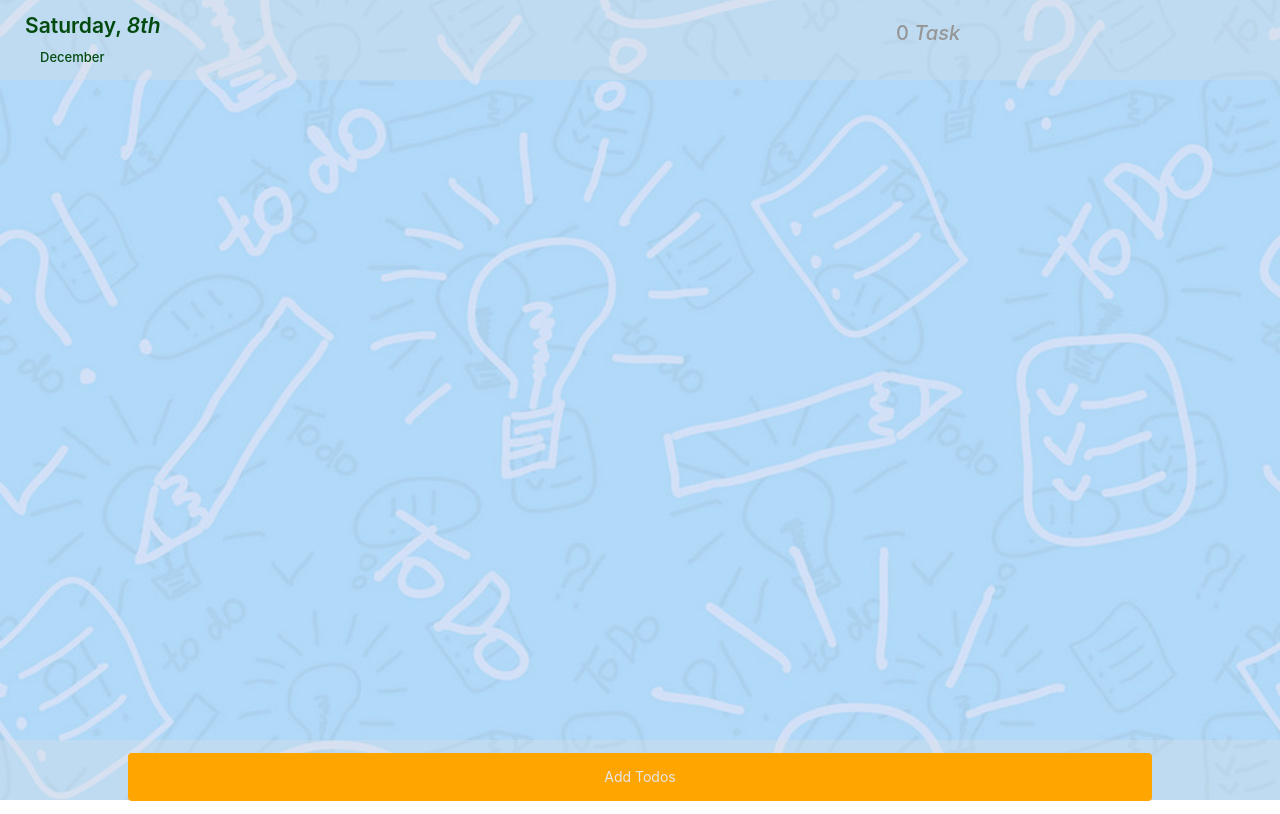
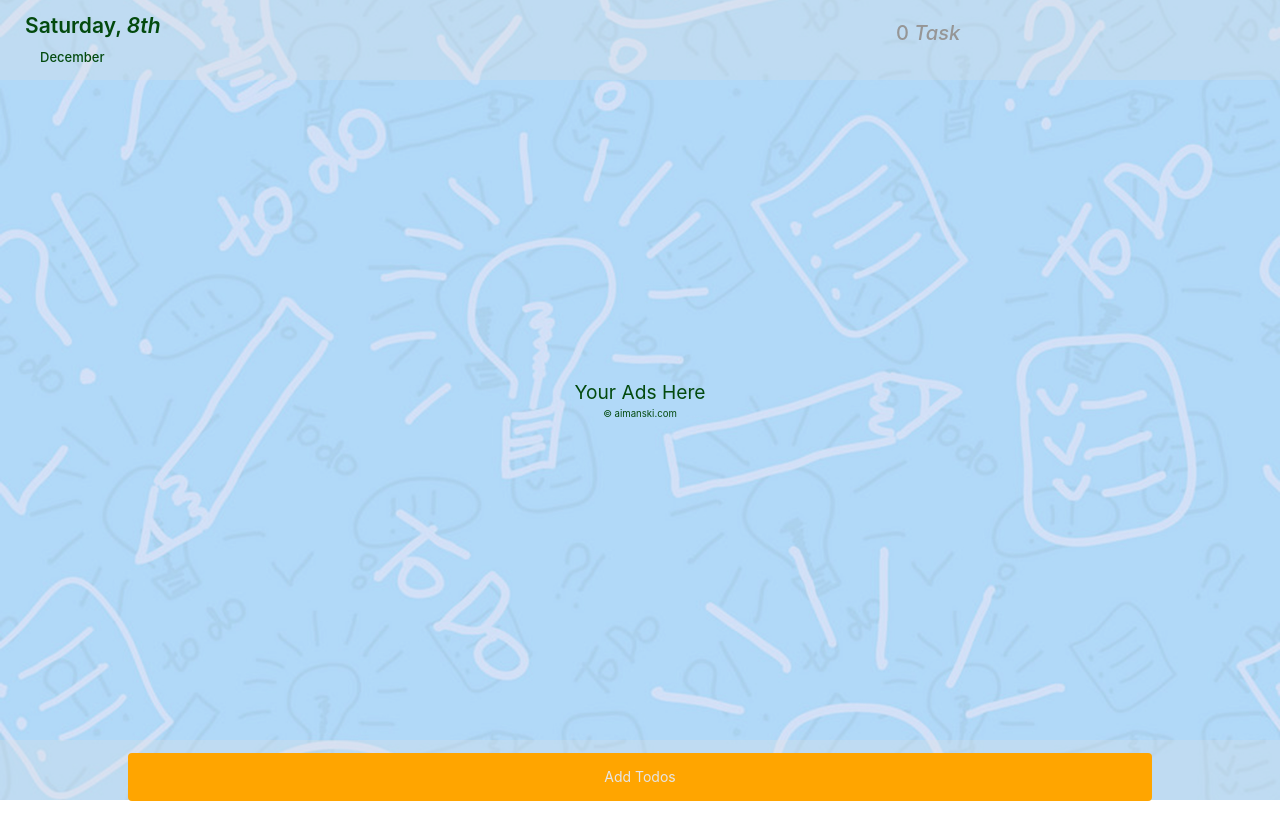
Before and after one commit to LeoEspinoza12/react_project_03, a React (Create React App) app: page / in a window 1280 px wide. Built offline with nearby package versions, Linux system fonts and the light colour scheme.

Commit message:
almost final

```diff
--- a/src/components/Button/Button.css
+++ b/src/components/Button/Button.css
@@ -66,37 +66,37 @@
 .fadeAddBtn-enter {
   opacity: 0.1;
   transform: translateY(100%);
-  transition: all 300ms ease-in
+  transition: all 60ms ease-in
 }
 
 .fadeAddBtn-enter-active {
   opacity: 0.3;
   transform: translateY(50%);
-  transition: all 300ms ease-in
+  transition: all 60ms ease-in
 }
 
 .fadeAddBtn-enter-done {
   opacity: 1;
   transform: translateY(0);
-  transition: all 300ms ease-in
+  transition: all 60ms ease-in
 }
 
 .fadeAddBtn-exit {
   opacity: 1;
   transform: translateY(-20%);
-  transition: all 300ms ease-in
+  transition: all 60ms ease-in
 }
 
 .fadeAddBtn-exit-active {
   opacity: 0.5;
   transform: translateY(50%);
-  transition: all 300ms ease-in
+  transition: all 60ms ease-in
 }
 
 .fadeAddBtn-exit-done {
   opacity: 0.1;
   transform: translateY(100%);
-  transition: all 300ms ease-in
+  transition: all 60ms ease-in
 }
 
 
@@ -106,35 +106,35 @@
 .fadeBtn-enter {
   opacity: 0.1;
   transform: translateY(100%);
-  transition: all 300ms ease-in
+  transition: all 60ms ease-in
 }
 
 .fadeBtn-enter-active {
   opacity: 0.3;
   transform: translateY(95%);
-  transition: all 300ms ease-in
+  transition: all 60ms ease-in
 }
 
 .fadeBtn-enter-done {
   opacity: 1;
   transform: translateY(50);
-  transition: all 300ms ease-in
+  transition: all 60ms ease-in
 }
 
 .fadeBtn-exit {
   opacity: 1;
   transform: translateY(-50%);
-  transition: all 300ms ease-in
+  transition: all 60ms ease-in
 }
 
 .fadeBtn-exit-active {
   opacity: 0.5;
   transform: translateY(50%);
-  transition: all 300ms ease-in
+  transition: all 60ms ease-in
 }
 
 .fadeBtn-exit-done {
   opacity: 0.1;
   transform: translateY(100%);
-  transition: all 300ms ease-in
+  transition: all 60ms ease-in
 }
--- a/src/components/Button/Button.js
+++ b/src/components/Button/Button.js
@@ -12,7 +12,7 @@ const Button = (props) => {
 
       <CSSTransition
         in={props.btnInitialState}
-        timeout={300}
+        timeout={60}
         mountOnEnter
         unmountOnExit
         classNames='fadeBtn'
@@ -29,7 +29,7 @@ const Button = (props) => {
 
       <CSSTransition
         in={props.btnState}
-        timeout={300}
+        timeout={60}
         mountOnEnter
         unmountOnExit
         onExited={()=>props.changeOtherBtnState('btnInitialState')}
--- a/src/components/List/List.css
+++ b/src/components/List/List.css
@@ -2,7 +2,7 @@
   width: 100%;
   height: 82.5%;
   color: #034a0e;
-  transition: all 900ms ease-in
+  transition: all 200ms ease-in
 }
 
 .List ul {
@@ -48,5 +48,111 @@
 
 .widthAdd{
   height: 75%;
-  transition: all 900ms ease-in
+  transition: all 200ms ease-in
 }
+
+.List .textDone{
+  text-decoration: line-through
+}
+
+
+
+.Ads{
+  width: 100%;
+  height: 100%;
+
+}
+.Ads div{
+  position: relative;
+  top: 50%;
+  left: 50%;
+  margin: -2.5% 0 0 -20%;
+  width: 40%;
+  height: 3%;
+  text-align: center;
+  display: table;
+  border-radius: 3px;
+  color: #034a0e;
+}
+
+.Ads div div {
+  vertical-align: middle;
+  width: 100%;
+  height: 50%;
+  display: table;
+  left: 0;
+  margin: 0 auto;
+  font-size: 1.2em
+
+}
+
+.Ads div p{
+  font-size: 0.6em
+}
+
+
+
+.fade-ads-enter{
+  opacity: 0;
+  transform-style: all 150ms ease-in
+}
+.fade-ads-enter-active{
+  opacity: 0;
+  transform-style: all 150ms ease-in
+}
+.fade-ads-enter-done{
+  opacity: 1;
+  transform-style: all 150ms ease-in
+}
+.fade.ads.exit{
+  opacity: 0;
+  transform-style: all 50ms ease-in
+}
+.fade.ads.exit {
+  opacity: 0;
+  transform-style: all 50ms ease-in
+}
+.fade.ads.exit {
+  opacity: 0;
+  transform-style: all 50ms ease-in
+}
+
+
+
+
+
+.fade-list-enter {
+  opacity: 0.1;
+  /* transform: translateY(300%); */
+  transform-style: all 150ms ease-in
+}
+
+.fade-list-enter-active {
+  opacity: 0.5;
+  /* transform: translateY(150%); */
+  transform-style: all 150ms ease-in
+}
+
+.fade-list-enter-done {
+  opacity: 1;
+  /* transform: translateY(0%); */
+  transform-style: all 150ms ease-in
+}
+
+.fade.list.exit {
+  opacity: 1;
+  /* transform: translateY(0%); */
+  transform-style: all 150ms ease-in
+}
+
+.fade.list.exit {
+  opacity: 0;
+  /* transform: translateY(150%); */
+  transform-style: all 150ms ease-in
+}
+
+.fade.list.exit {
+  opacity: 0;
+  /* transform: translateY(300%); */
+  transform-style: all 150ms ease-in
+}
--- a/src/components/List/List.js
+++ b/src/components/List/List.js
@@ -1,4 +1,6 @@
 import React from 'react'
+import TransitionGroup from 'react-transition-group/TransitionGroup'
+import CSSTransition from 'react-transition-group/CSSTransition'
 
 import moment from 'moment'
 import './List.css'
@@ -6,30 +8,72 @@ import './List.css'
 
 const List = (props) => {
 
-    let listClassWidth = ['List']
-    if(!props.listWidthToggler) {listClassWidth.push('widthAdd')}
+  let listClassWidth = ['List']
+  if(!props.listWidthToggler) {listClassWidth.push('widthAdd')}
 
-  let list = props.lists.map((list, i) =>{
+let list = null;
+
+if(props.lists.length === 0){
+  list = <CSSTransition
+          in={props.lists.length === 0}
+            timeout={100}
+                mountOnEnter
+                  classNames='fade-ads'>
+            <div className='Ads'>
+              <div>
+                <div>Your Ads Here</div>
+                <p>&copy; aimanski.com</p>
+              </div>
+            </div>
+          </CSSTransition>
+
+} else {
+
+
+  let doneClass = []
+
+  list = props.lists.map((list, i) =>{
+
+    if(list.status === 'pending'){
+      doneClass = ['list-group-item']
+    } else if(list.status === 'done'){
+      doneClass = ['list-group-item', 'textDone']
+    }
+
     return (
-      <div key={i}>
-        <li className="list-group-item">
-          <input className="form-check-input" type="checkbox" value="" id="defaultCheck1" />{list.todo}
-          <i className="far fa-trash-alt fa-pull-right" ></i>
+      <CSSTransition
+      key={i}
+      in={props.lists.length >= 1}
+      timeout={300}
+      unmountOnExit
+      mountOnEnter
+      classNames='fade-list'>
+        <div>
+
+        <li className={doneClass.join(' ')}>
+          <input
+            className="form-check-input"
+            type="checkbox"
+            onClick={()=>props.listStatus(list.todo)}/>{list.todo}
+          <i className="far fa-trash-alt fa-pull-right"
+            onClick={() => props.delete(i)} ></i>
           <span className='fa-pull-right'>{moment(list.time).format('h:mm a')}</span>
         </li>
         <hr />
-      </div>
+        </div>
+      </CSSTransition>
     )
   })
+}
 
-  console.log(listClassWidth)
+
 
 
   return (
     <div className={listClassWidth.join(' ')}>
-      <ul className="list-group">
-        {list}
-      </ul>
+          <TransitionGroup component='ul' className='list-group'>
+            {list}
+          </TransitionGroup>
     </div>
   )
 }
--- a/src/containers/Main.js
+++ b/src/containers/Main.js
@@ -54,8 +54,37 @@ enterList = (theState) => {
   this.changeOtherBtnState(theState)
 }
 
+listStatus = (listTodo) => {
+  let list = this.state.todoLists.map((todo, index) => {
+    if(todo.todo === listTodo){
+      let newTodo = todo
+      if(newTodo.status === 'pending'){
+        newTodo.status = 'done'
+      } else if (newTodo.status === 'done'){
+        newTodo.status = 'pending'
+      }
+      return newTodo
+    } else {
+       return todo
+    }
+  })
+  this.setState({todoLists: list})
+
+}
+
+deleteList = (i) => {
+  let list = this.state.todoLists.filter((todo, index) => {
+    if(index !== i){
+      return todo
+    }
+    return list
+  })
+  this.setState({todoLists: list})
+}
+
 render(){
-  console.log(this.state.btnInitialState)
+
+
     return (
       <div className='Outer'>
         <div className='Main'>
@@ -65,7 +94,9 @@ render(){
 
           <Lists
             listWidthToggler={this.state.btnInitialState}
-            lists={this.state.todoLists}/>
+            lists={this.state.todoLists}
+            listStatus={this.listStatus}
+            delete={this.deleteList}/>
           <Button
             btnInitialState={this.state.btnInitialState}
             btnState={this.state.btnState}
```
